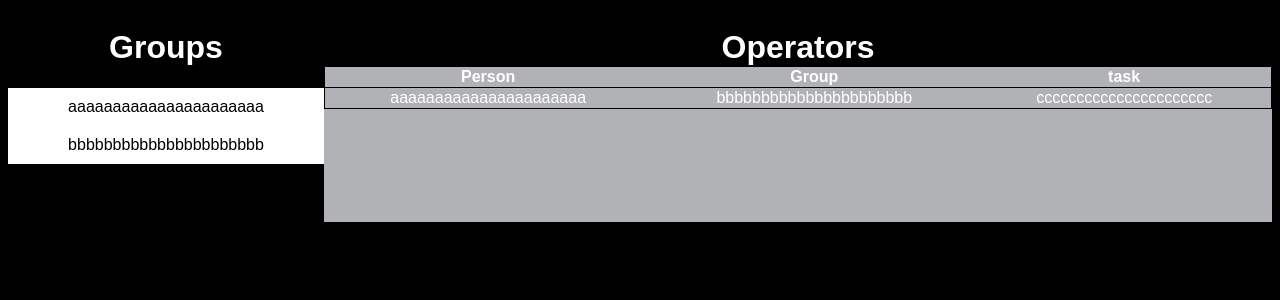
After one commit to samuel-poinama/MFTicket, a PHP site: template src/view/Admin.php in a window 1280 px wide. The commit adds this page. Shown: the top 300 px of the page. Run offline with PHP 8.4, Linux system fonts and the light colour scheme; the template is opened without the code that fills it, so the values that code supplies are empty.

Commit message:
create admin client

```diff
--- /dev/null
+++ b/src/assets/css/adminPanel.css
@@ -0,0 +1,53 @@
+#grid {
+    display: grid;
+    grid-template-columns: 1fr 3fr;
+    height: 100%;
+}
+
+#groups {
+    height: 100%;
+    text-align: center;
+}
+
+#groups ul li {
+    padding: 10px 0 10px 0;
+    background-color: white;
+}
+
+#operators {
+    text-align: center;
+
+}
+
+#operators h1 {
+    margin-bottom: 0;
+}
+
+#groups ul {
+    /*background-color: #b1b2b5;*/
+    color: rgb(0, 0, 0);
+    margin-bottom: 0;
+    height: 100%;
+}
+
+#table {
+    background-color: #b1b2b5;
+    height: 100%;
+
+}
+
+
+table {
+    width: 100%;
+    border-collapse: collapse;
+}
+
+tr {
+    text-align: center;
+    border: solid 1px black;
+}
+
+ul {
+    list-style-type: none;
+    padding-left: 0;
+}
--- a/src/assets/css/style.css
+++ b/src/assets/css/style.css
@@ -1,4 +1,5 @@
 body {
     background: #000000;
     color: #ffffff;
+    font-family: 'Arial';
 }
--- a/src/controller/Router.php
+++ b/src/controller/Router.php
@@ -19,6 +19,8 @@ if ($path == '/') {
     require __DIR__ . '/../view/Login.php';
 } else if ($path == '/LoginAction') {
     require_once __DIR__ . '/../controller/LoginAction.php';
+} else if ($path == '/admin') {
+    require_once __DIR__ . '/../view/Admin.php';
 } else if ($path == '/404') {
     require_once __DIR__ . '/../controller/ErrorRequest.php';
     echo errorResponse(404);
--- /dev/null
+++ b/src/view/Admin.php
@@ -0,0 +1,34 @@
+<!DOCTYPE html>
+<html lang="en">
+<head>
+    <meta charset="UTF-8">
+    <link href="/assets/css/style.css" rel="stylesheet">
+    <link href="/assets/css/adminPanel.css" rel="stylesheet">
+    <title>Admin Panel</title>
+</head>
+<body>
+    <div id="grid">
+        <div id="groups">
+            <h1>Groups</h1>
+            <ul id="groups_list">
+                <li>aaaaaaaaaaaaaaaaaaaaaa</li>
+                <li>bbbbbbbbbbbbbbbbbbbbbb</li>
+        </div>
+        <div id="operators">
+            <h1>Operators</h1>
+            <div id="table">
+                <table>
+                    <tr>
+                        <th>Person</th>
+                        <th>Group</th>
+                        <th>task</th>
+                    </tr>
+                    <tr>
+                        <td>aaaaaaaaaaaaaaaaaaaaaa</td>
+                        <td>bbbbbbbbbbbbbbbbbbbbbb</td>
+                        <td>cccccccccccccccccccccc</td>
+                </table>
+            </div>
+    </div>
+</body>
+</html>
```
